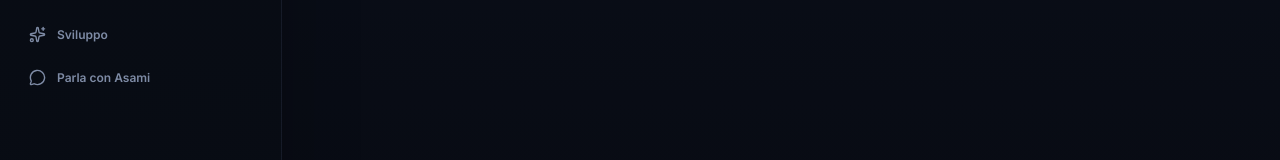
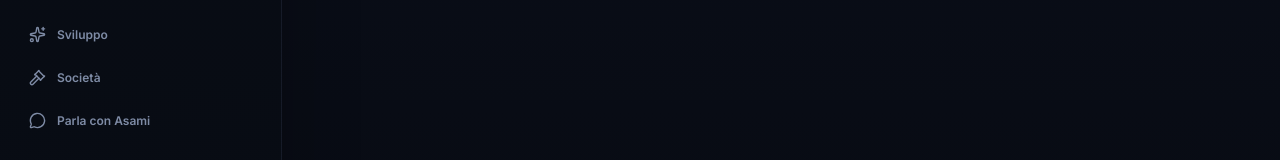
Before and after one commit to VairaSimone/1, a React (Vite) app in the folder asami-frontend/: page / in a window 1280 px wide. Shown: the part 523-683 px from the top of the page. Built offline with nearby package versions, Linux system fonts and the light colour scheme; no server answers.

Commit message:
feat: add society navigation

```diff
--- a/asami-frontend/src/components/Sidebar.tsx
+++ b/asami-frontend/src/components/Sidebar.tsx
@@ -1,4 +1,4 @@
-import { Activity, Brain, BrainCircuit, Clock3, Database, Globe2, HeartHandshake, History, LayoutDashboard, MessageCircle, Plus, Sparkles, Users } from 'lucide-react'
+import { Activity, Brain, BrainCircuit, Clock3, Database, Globe2, Gavel, HeartHandshake, History, LayoutDashboard, MessageCircle, Plus, Sparkles, Users } from 'lucide-react'
 import type { Simulation } from '../types'
 import { formatSimTime } from '../lib/format'
 import { Brand } from './Brand'
@@ -23,6 +23,7 @@ export function Sidebar({ simulations, simulation, view, setView, onSimulationCh
     ['mind', Brain, 'Mente di Asami'],
     ['relationships', HeartHandshake, 'Relazioni'],
     ['development', Sparkles, 'Sviluppo'],
+    ['society', Gavel, 'Società'],
     ['chat', MessageCircle, 'Parla con Asami'],
   ] as const
 
```
